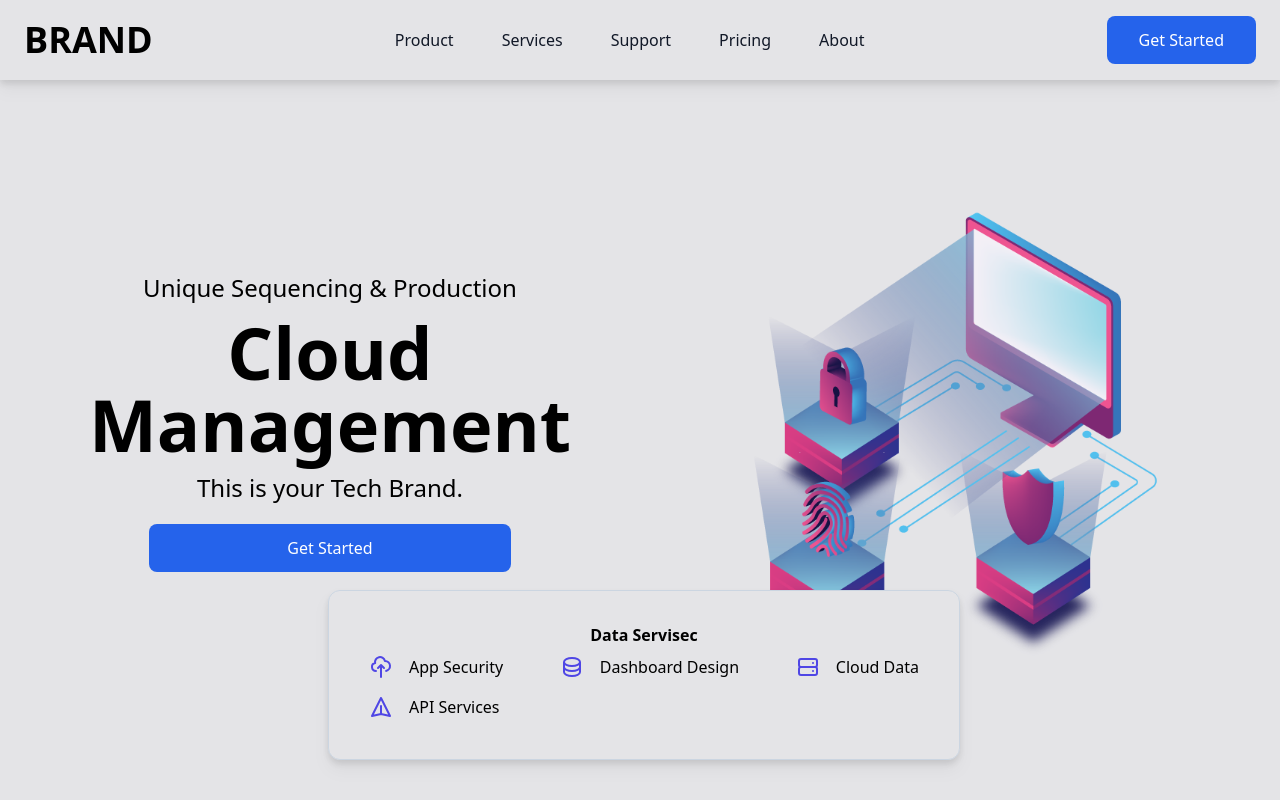
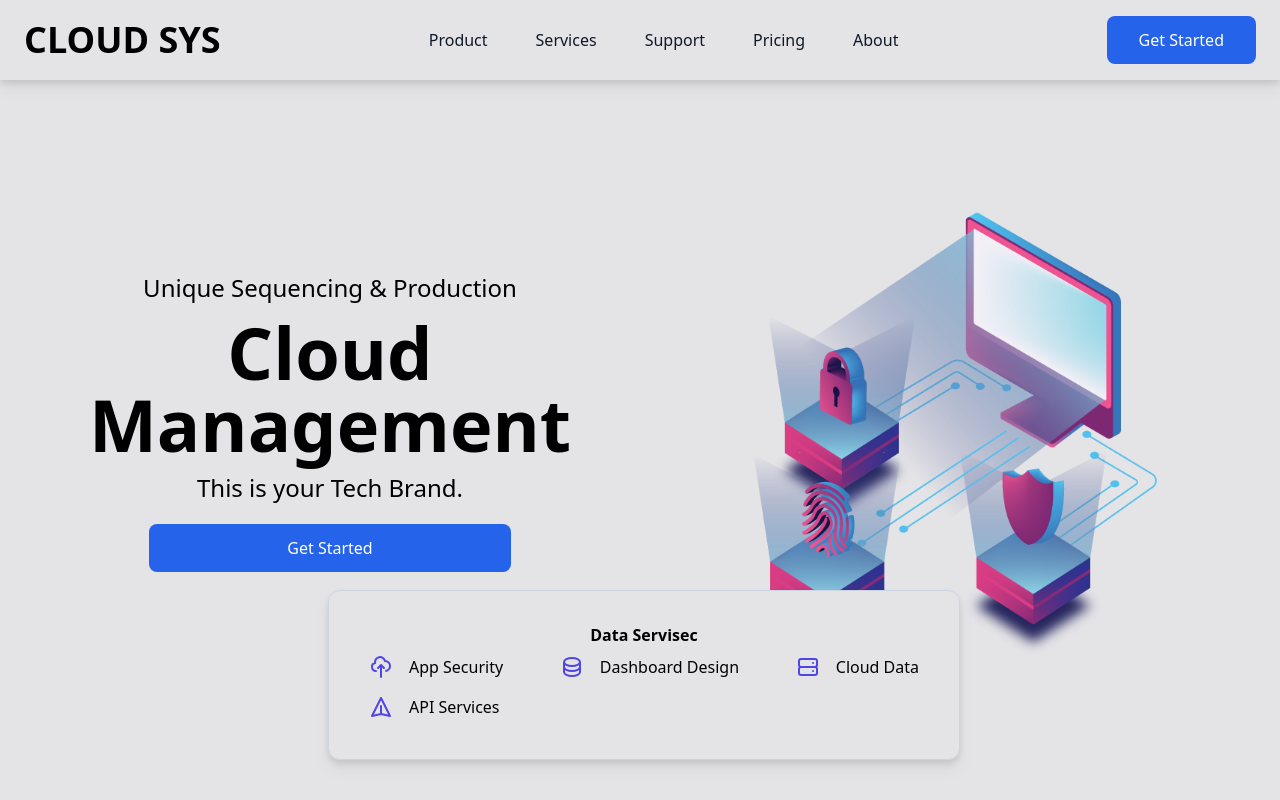
Before and after one commit to wagihmohamed/LandingPage, a React (Create React App) app: page / in a window 1280 px wide. Shown: the top 800 px of the page. Built offline with nearby package versions, Linux system fonts and the light colour scheme; the HTML template or start-up script is replaced by a standard one.

Commit message:
fixed typo

```diff
--- a/package.json
+++ b/package.json
@@ -1,4 +1,5 @@
 {
+  "homepage": "https://wagihmohamed.github.io/LandingPage",
   "name": "tailwind",
   "version": "0.1.0",
   "private": true,
@@ -12,6 +13,7 @@
     "@types/react": "^18.0.0",
     "@types/react-dom": "^18.0.0",
     "@types/react-scroll": "^1.8.4",
+    "gh-pages": "^4.0.0",
     "react": "^18.2.0",
     "react-dom": "^18.2.0",
     "react-icons": "^4.4.0",
@@ -21,6 +23,8 @@
     "web-vitals": "^2.1.0"
   },
   "scripts": {
+    "predeploy": "yarn run build",
+    "deploy": "gh-pages -d build",
     "start": "react-scripts start",
     "build": "react-scripts build",
     "test": "react-scripts test",
--- a/src/components/navbar.tsx
+++ b/src/components/navbar.tsx
@@ -19,7 +19,7 @@ export const NavBar = (): JSX.Element => {
     return (
         <div className='w-full h-[80px] bg-zinc-200 drop-shadow-lg'>
             <div className='w-full h-full flex justify-between items-center px-6'>
-                <h1 className='text-3xl font-bold sm:text-4xl'>BRAND</h1>
+                <h1 className='text-3xl font-bold sm:text-4xl'>CLOUD SYS</h1>
                 <div className='hidden sm:flex items-center min-w-2xl'>
                     {navigation.map((ele) => (
                         <Link className='font-medium cursor-pointer hover:border-b hover:border-gray-500
```
Also changed, not shown: 1 other file (tests, documents, lock files or other folders).
